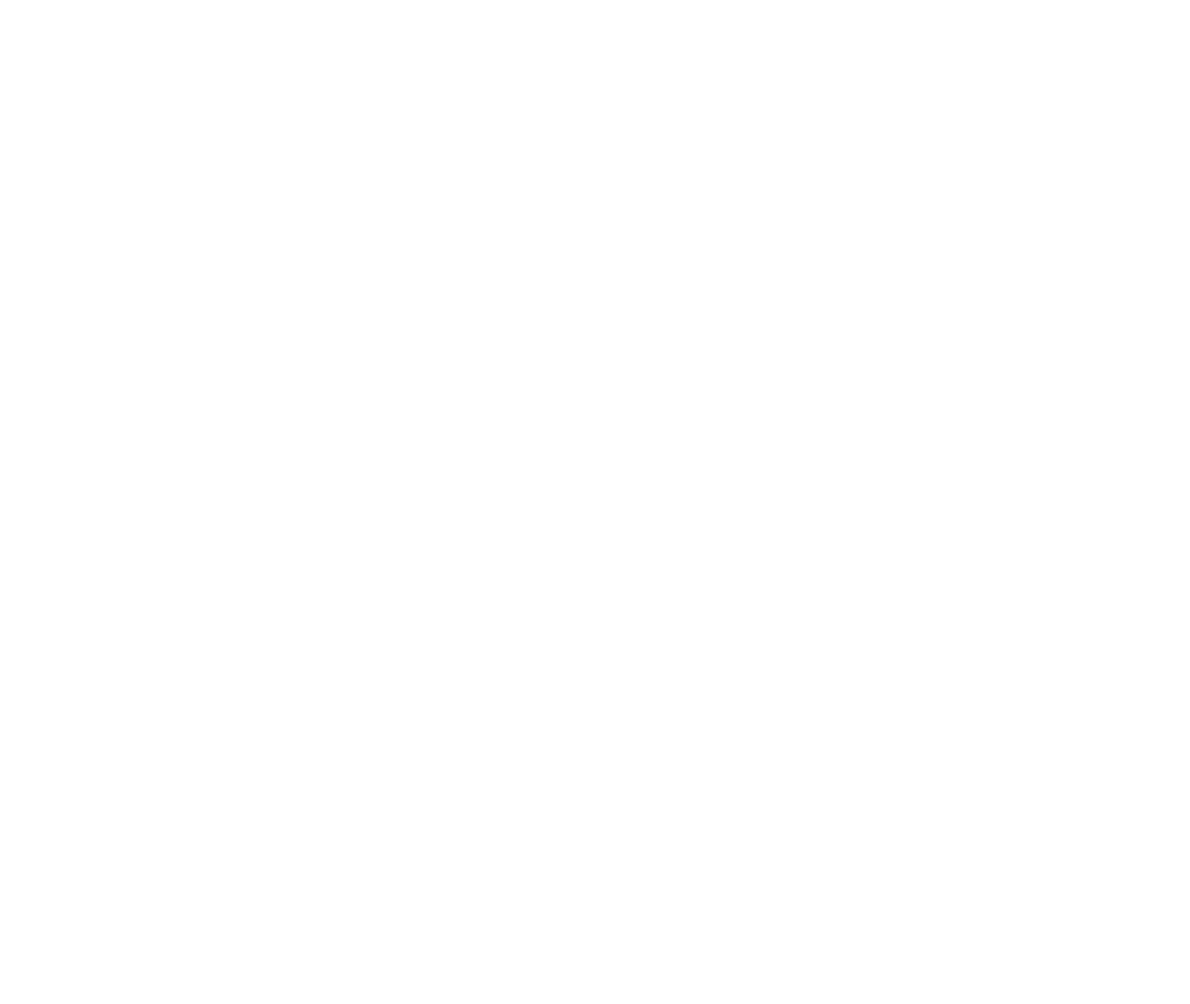
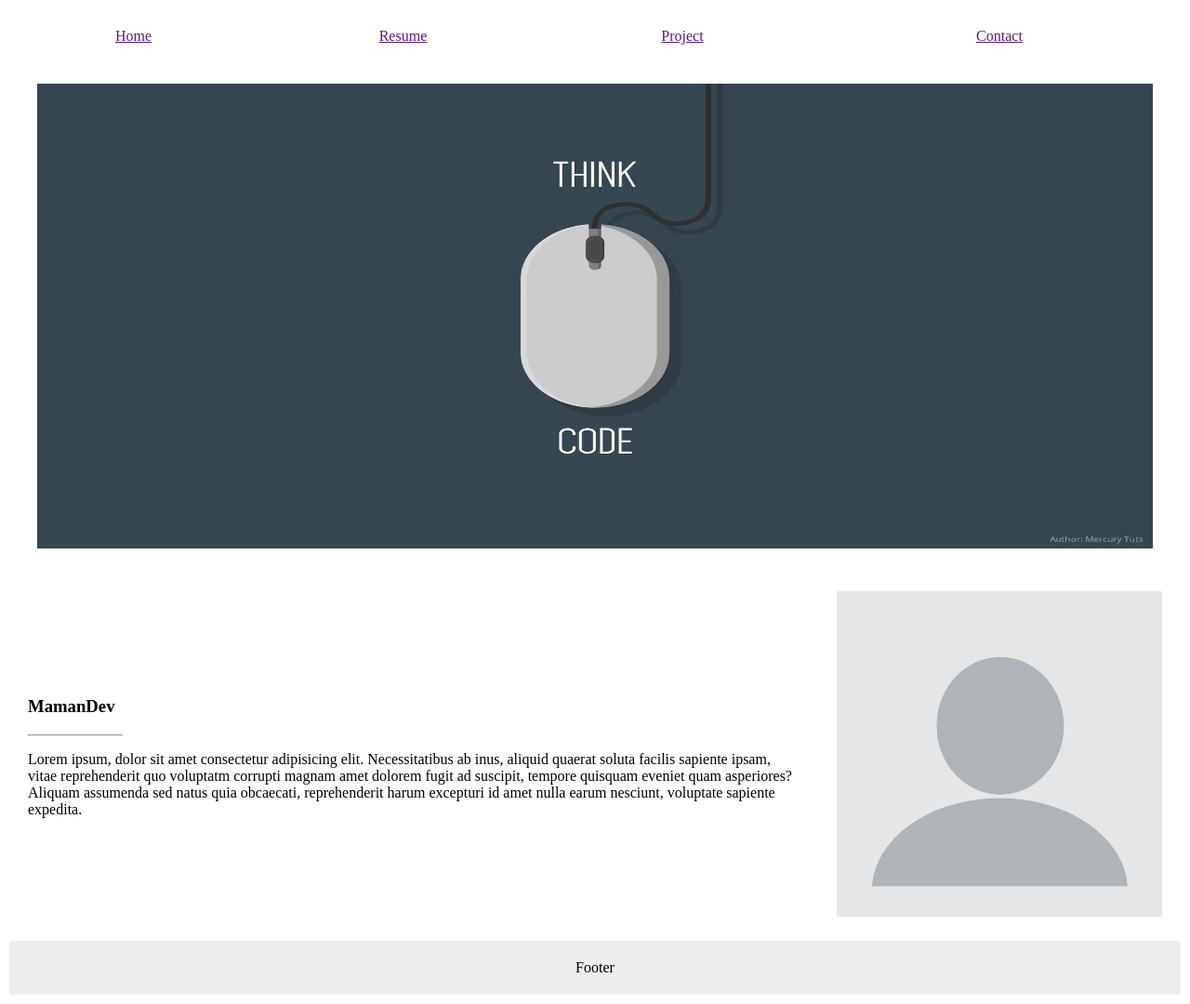
Before and after one commit to mamantube/private_class_laravel_eduwork, a plain HTML site: page index.html in a window 1280 px wide. Shown: the whole page at 93% size. Before the commit the page ends 800 px from the top, so only its background shows below. Drawn offline with Linux system fonts and the light colour scheme.

Commit message:
task html

```diff
--- a/index.html
+++ b/index.html
@@ -3,9 +3,52 @@
 <head>
     <meta charset="UTF-8">
     <meta name="viewport" content="width=device-width, initial-scale=1.0">
-    <title>Document</title>
+    <title>Eduwork Task</title>
 </head>
 <body>
-
+    <nav>
+        <table width="100%" cellpadding="20px" >
+            <tr style="text-align: center;">
+                <td>
+                    <a href="">Home</a>
+                </td>
+                <td>
+                    <a href="">Resume</a>
+                </td>
+                <td>
+                    <a href="">Project</a>
+                </td>
+                <td>
+                    <a href="">Contact</a>
+                </td>
+            </tr>
+            <tr>
+                <td colspan="4">
+                    <center>
+                        <img src="jumbootron.jpg" width="1200px" height="500px" alt="">
+                    </center>
+                </td>
+            </tr>
+            <tr>
+                <td colspan="3"  >
+                    <h3>MamanDev</h3>
+                    <hr width="100px" align="left">
+                    <p>Lorem ipsum, dolor sit amet consectetur adipisicing elit. Necessitatibus ab inus, aliquid quaerat soluta facilis sapiente ipsam, vitae reprehenderit quo voluptatm corrupti magnam amet dolorem fugit ad suscipit, tempore quisquam eveniet quam asperiores? Aliquam assumenda sed natus quia obcaecati, reprehenderit harum excepturi id amet nulla earum nesciunt, voluptate sapiente expedita.</p>
+                </td>
+                <td>
+                    <img src="pp.png" width="350px">
+                </td>
+            </tr>
+            <tr>
+                <td colspan="4" bgcolor="#eee">
+                    <center>
+                        <footer>
+                            Footer
+                        </footer>
+                    </center>
+                </td>
+            </tr>
+        </table>
+    </nav>
 </body>
 </html>
```
Also changed, not shown: jumbootron.jpg (added), pp.png (added).
